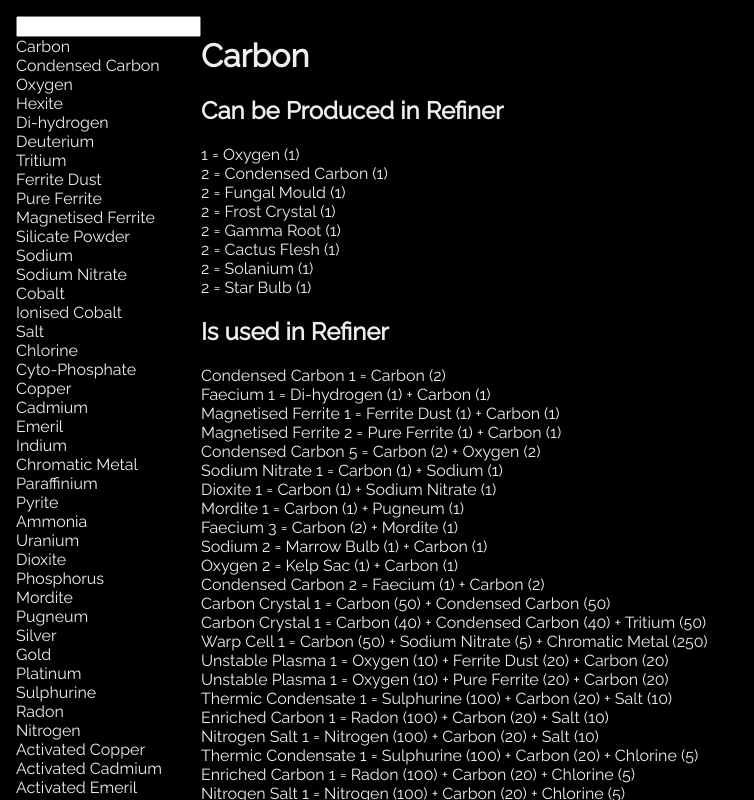
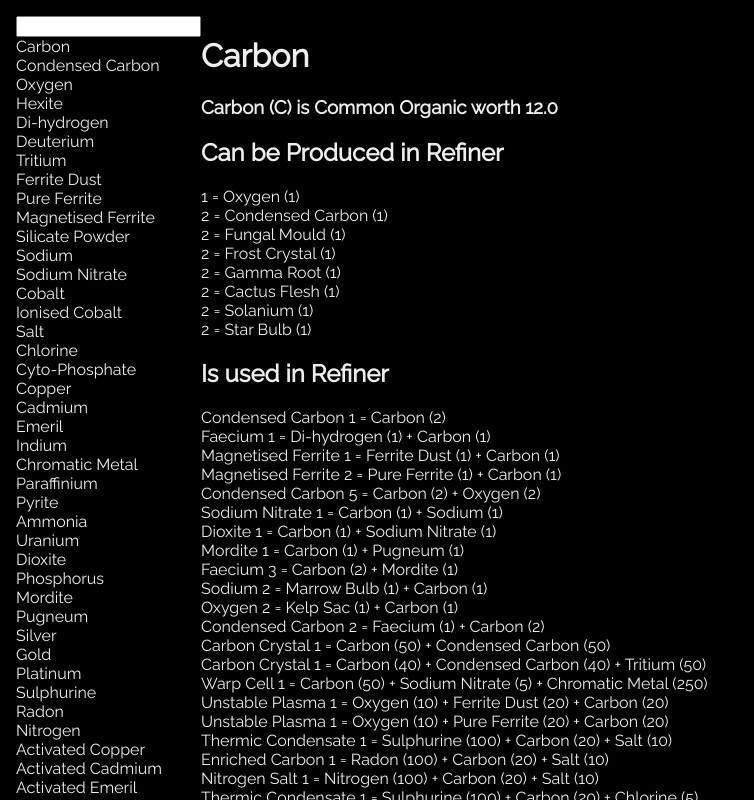
Before and after one commit to crianonim/nms-directory, a React (Create React App) app: page / in a window 1280 px wide. Both pictures are taken after a click on the item "Carbon". Shown: the top 800 px of the page, without its empty margins (0-754 px from the left). Built offline with nearby package versions, Linux system fonts and the light colour scheme.

Commit message:
Add resource description

```diff
--- a/src/App.js
+++ b/src/App.js
@@ -1,6 +1,7 @@
 import React, { useState } from "react";
 import "./App.css";
 import * as model from "./models/model";
+import ResourceDescription from "./ResourceDescription";
 function App() {
   const { resources, refiner } = model.list();
   const [nameFilter, setNameFilter] = useState("");
@@ -36,6 +37,12 @@ function App() {
         {activeResource ? (
           <>
             <h1>{activeResource}</h1>
+            <ResourceDescription
+              resource={resources.find(el => el.Name === activeResource)}
+            />
+
+            {model.recipesThatProduceInRefiner(activeResource).length ? (
+              <>
                 <h2>Can be Produced in Refiner</h2>
                 <ul>
                   {model
@@ -49,20 +56,25 @@ function App() {
                       </li>
                     ))}
                 </ul>
+              </>
+            ) : null}
+            {model.recipesThatUseIngredient(activeResource).length ? (
+              <>
                 <h2>Is used in Refiner</h2>
                 <ul>
-              {model.recipesThatUseIngredient(activeResource)
+                  {model
+                    .recipesThatUseIngredient(activeResource)
                     .map((recipe, i) => (
                       <li key={recipe.result.name + i}>
-                  {recipe.result.name} {" "}
-                  {recipe.result.amount} = {" "}
+                        {recipe.result.name} {recipe.result.amount} ={" "}
                         {recipe.ingredients
                           .map(i => `${i.name} (${i.amount}) `)
                           .join(" + ")}
                       </li>
-              ))
-              }
+                    ))}
                 </ul>
+              </>
+            ) : null}
           </>
         ) : null}
       </div>
--- /dev/null
+++ b/src/ResourceDescription.js
@@ -0,0 +1,10 @@
+import React from 'react';
+
+export default ({resource})=>{
+
+    return (
+        <>
+        <h3>{resource.Name} ({resource.Abbrev}) is {resource.Rarity} {resource.Category} worth {resource.Price}</h3>
+            </>
+    )
+}
```
Also changed, not shown: public/geonms-font.ttf (added). Lines whose indentation alone changed are shown as unchanged.
